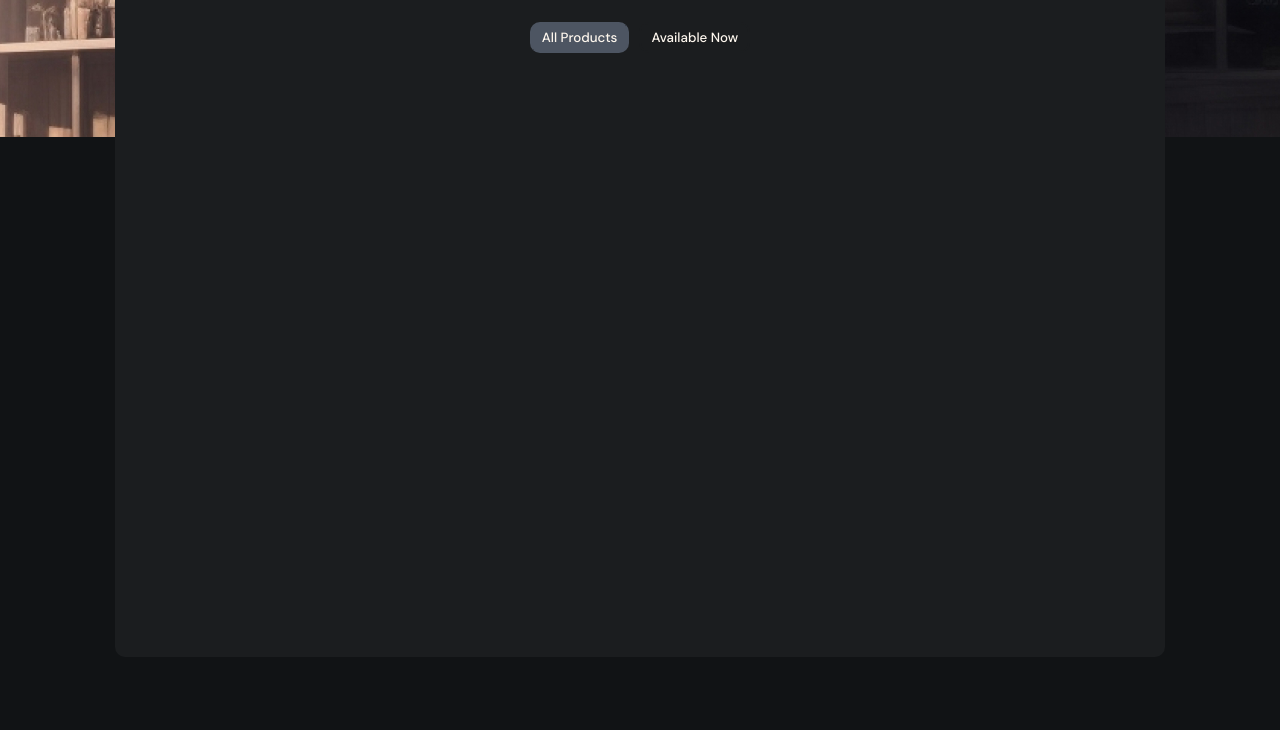
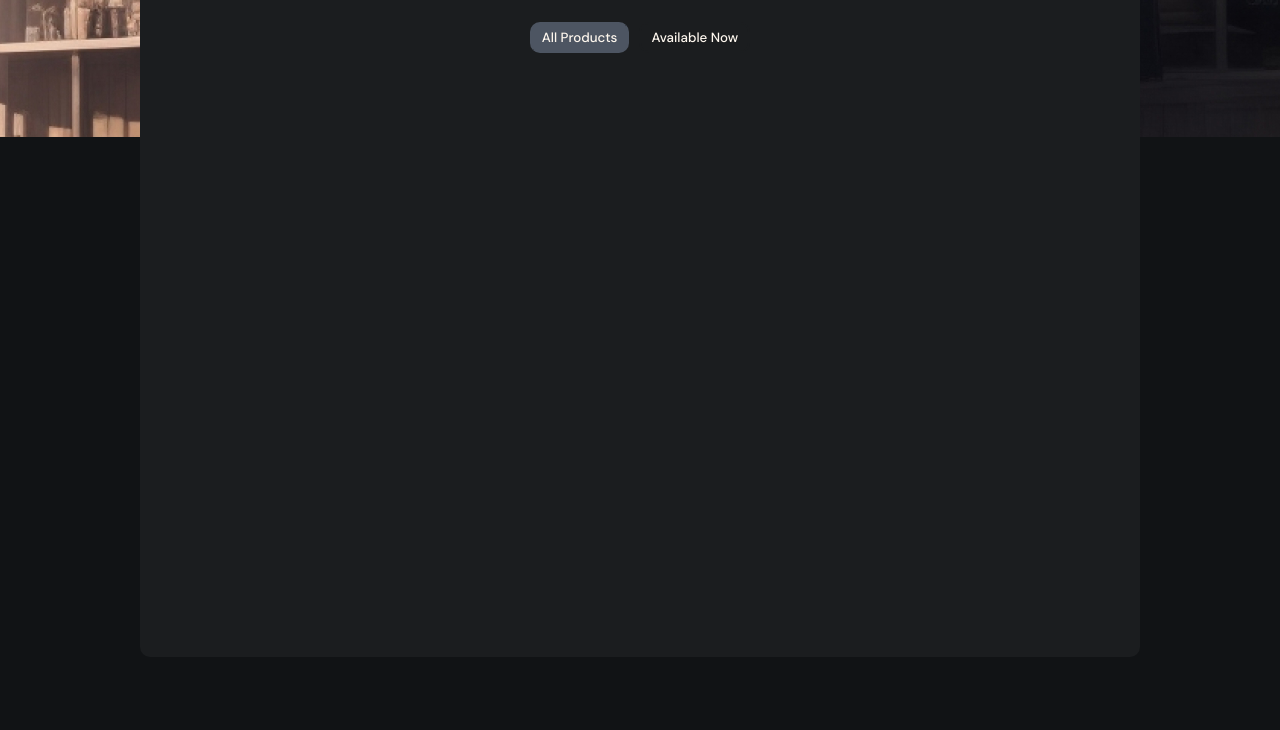
Before and after one commit to jeffryesanchez/JSproject, a plain HTML site: page index.html in a window 1280 px wide. Shown: the part 313-1043 px from the top of the page. Drawn offline with Linux system fonts and the light colour scheme; no server answers.

Commit message:
last changes

```diff
--- a/css/styles.css
+++ b/css/styles.css
@@ -8,7 +8,6 @@
 body {
     display: flex;
     justify-content: center;
-    max-width: 1300px;
     background-image: url(../resources/bg-cafe-lg.jpg);
     background-repeat: no-repeat;
     background-color: #111315;
@@ -18,11 +17,12 @@ body {
 
 #mainBody {
     height: 850px;
-    width: 1050px;
+    width: 1000px;
     background-color: #1B1D1F;
     margin-top: 120px;
     border-radius: 10px;
 }
+
 #mainCard {
     display: flex;
     flex-direction: column;
@@ -60,6 +60,7 @@ p {
 
 #cafes {
     display: flex;
+    justify-content: center;
     flex-wrap: wrap;
     gap: 30px;
     row-gap: 0px;
```
